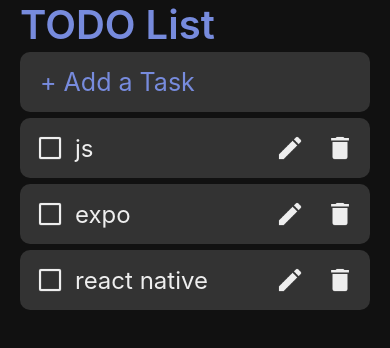
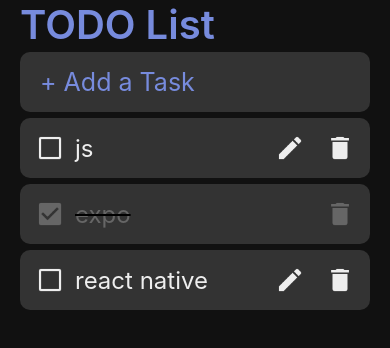
Before and after one commit to corn1200/rn-todo-app, a React Native app: screen / in a window 390 px wide. Shown: the top 348 px of the page. Built offline with nearby package versions, Linux system fonts and the light colour scheme.

Commit message:
할일 완료 여부에 따라 다른 스타일로 렌더링

```diff
--- a/src/App.js
+++ b/src/App.js
@@ -80,6 +80,15 @@ export default function App() {
         setTasks(currentTasks);
     };
 
+    // 현재 할일 state를 복사하고
+    // id 에 해당하는 할일 완료 여부를 반전 시킨다
+    // 수정 된 state를 저장
+    const toggleTask = (id) => {
+        const currentTasks = Object.assign({}, tasks);
+        currentTasks[id]['completed'] = !currentTasks[id]['completed'];
+        setTasks(currentTasks);
+    };
+
     return (
         <ThemeProvider theme={theme}>
             <Container>
@@ -103,10 +112,12 @@ export default function App() {
                         .reverse()
                         .map(item => (
                             // 할일 state의 값 전체와 삭제 함수를 넘겨준다
+                            // 토글 함수를 넘겨준다
                             <Task
                                 key={item.id}
                                 item={item}
                                 deleteTask={deleteTask}
+                                toggleTask={toggleTask}
                             />
                         ))
                     }
--- a/src/components/IconButton.js
+++ b/src/components/IconButton.js
@@ -8,23 +8,28 @@ const Icon = styled.Image`
     width: 30px;
     height: 30px;
     margin: 10px;
-    tint-color: ${({ theme }) => theme.text};
+    tint-color: ${({ theme, completed }) => completed ? theme.done : theme.text};
 `;
 
 // props로 받은 아이콘과 온 프레스 이벤트를 속성에 포함
-const IconButton = ({ icon, onPress, id }) => {
+const IconButton = ({ icon, onPress, item }) => {
     // 파라미터에 값을 넣어야 하기 때문에 props를 가공함
     const _onPress = () => {
-        onPress(id);
+        onPress(item.id);
     };
 
     return (
         <TouchableOpacity onPress={_onPress}>
             <View>
-                <Icon source={icon} />
+                <Icon source={icon} completed={item.completed} />
             </View>
         </TouchableOpacity>
     );
+};
+
+// 아이콘 버튼의 아이템 기본 속성을 정의한다
+IconButton.defaultProps = {
+    item: { completed: false }
 };
 
 // 아이콘의 값을 아이콘들 중 하나로 설정하고 반드시 넘어오도록 함
@@ -33,7 +38,7 @@ const IconButton = ({ icon, onPress, id }) => {
 IconButton.propTypes = {
     icon: PropTypes.oneOf(Object.values(icons)).isRequired,
     onPress: PropTypes.func,
-    id: PropTypes.string
+    item: PropTypes.object
 };
 
 export default IconButton;
--- a/src/components/Task.js
+++ b/src/components/Task.js
@@ -14,23 +14,30 @@ const Container = styled.View`
 `;
 
 // 아이콘 크기를 제하고 남은 공간을 모두 차지한다
+// 할일 완료 여부에 따라 텍스트 색상과 줄긋기 여부를 정한다
 const Contents = styled.Text`
     flex: 1;
     font-size: 24px;
-    color: ${({ theme }) => theme.text};
+    color: ${({ theme, completed }) => completed ? theme.done : theme.text};
+    text-decoration: ${({ completed }) => completed ? 'line-through' : 'none'};
 `;
 
 // 할일 컴포넌트를 생성, 체크 아이콘과 수정, 삭제 아이콘을 추가한다
-const Task = ({ item, deleteTask }) => {
+// 완료 여부(item.completed)에 따라 렌더링할 아이콘(icons.check : icons.uncheck)을 정한다
+// 만약 할일이 완료 상태이면 수정 아이콘을 렌더링하지 않는다
+const Task = ({ item, deleteTask, toggleTask }) => {
     return (
         <Container>
-            <IconButton icon={icons.uncheck} />
-            <Contents>{item.text}</Contents>
-            <IconButton icon={icons.edit} />
+            <IconButton
+                icon={item.completed ? icons.check : icons.uncheck}
+                item={item}
+                onPress={toggleTask} />
+            <Contents completed={item.completed}>{item.text}</Contents>
+            {item.completed || <IconButton icon={icons.edit} />}
             {/* 현재 할일의 id 값과 온 프레스 이벤트를 넘긴다 */}
             <IconButton
                 icon={icons.delete}
-                id={item.id}
+                item={item}
                 onPress={deleteTask}
             />
         </Container>
@@ -42,7 +49,8 @@ const Task = ({ item, deleteTask }) => {
 // 온 프레스 이벤트의 타입과 필수 전달 여부 설정
 Task.propTypes = {
     text: PropTypes.object.isRequired,
-    deleteTask: PropTypes.func.isRequired
+    deleteTask: PropTypes.func.isRequired,
+    toggleTask: PropTypes.func.isRequired
 };
 
 export default Task;
```
